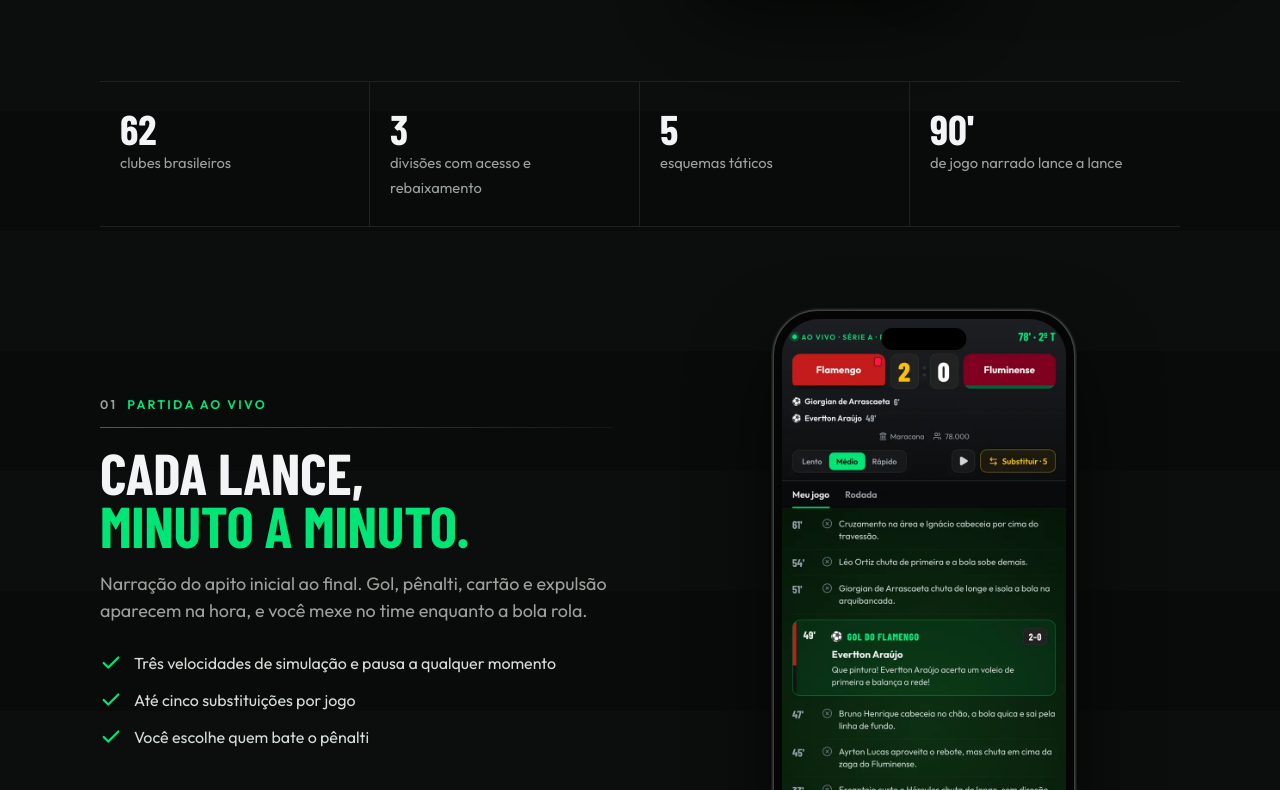
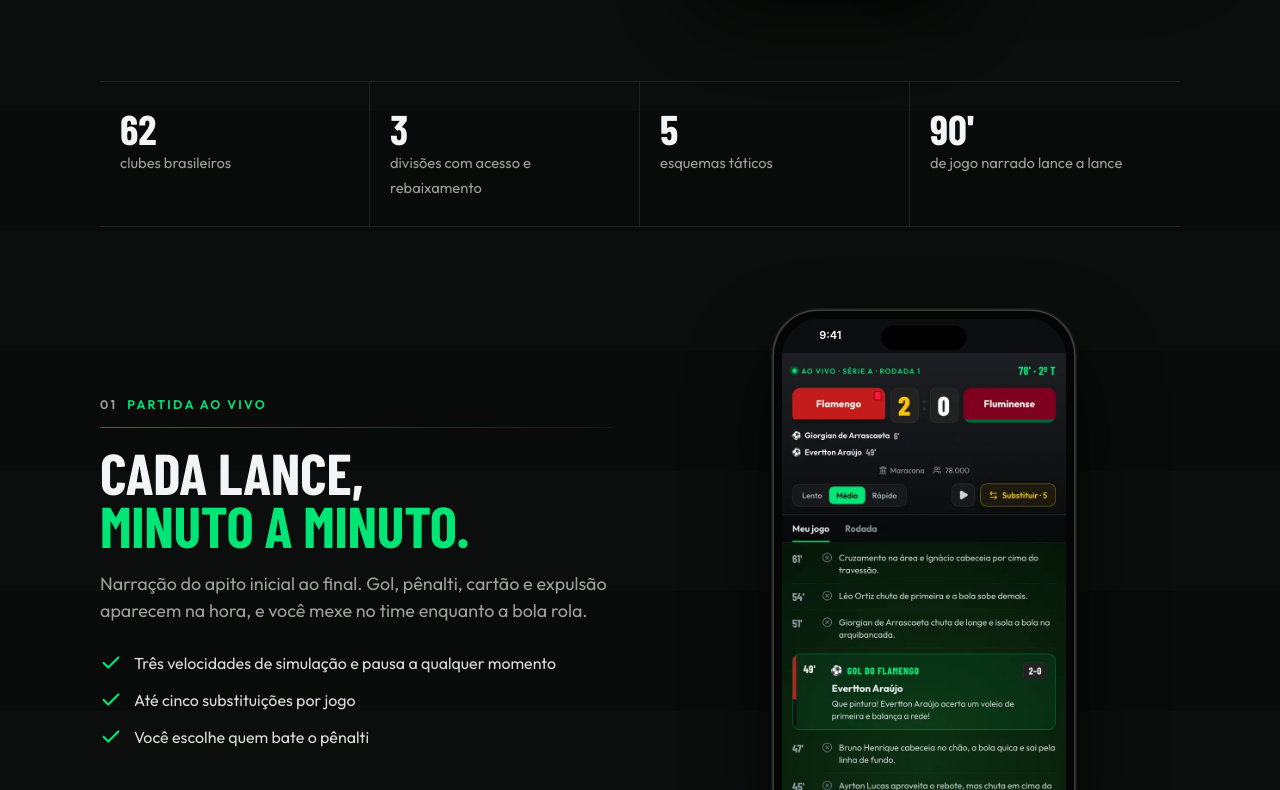
Before and after one commit to diogosanderc/golacomanager, a plain HTML site: page index.html in a window 1280 px wide. Shown: the part 729-1519 px from the top of the page. Drawn offline with nearby package versions, Linux system fonts and the light colour scheme; a web font is replaced by a local one.

Commit message:
Site: barra de status nos celulares, a ilha nao cobre mais o placar
Co-Authored-By: Claude Opus 5.5 <noreply@anthropic.com>
Claude-Session: https://claude.ai/code/session_01U1FBk5zST6cQaqJPta6eqG

```diff
--- a/index.html
+++ b/index.html
@@ -84,7 +84,10 @@
   /* Phone mockup: same frame as the App Store slides */
   .phone { border-radius: 44px; background: #050505; padding: 8px; box-shadow: 0 0 0 1.5px #3b403d, 0 0 0 3px #161917, 0 40px 80px rgba(0,0,0,.65); }
   .phone .screen { position: relative; border-radius: 37px; overflow: hidden; background: #0c0d0e; aspect-ratio: 660 / 1300; }
-  .phone .screen::before { content: ''; position: absolute; top: 9px; left: 50%; transform: translateX(-50%); width: 30%; height: 22px; border-radius: 99px; background: #000; z-index: 1; }
+  /* Status bar strip on top of the screenshot, so the Dynamic Island sits on it and not on the app. */
+  .phone .screen { padding-top: 12%; }
+  .phone .screen::before { content: ''; position: absolute; top: 0; left: 50%; transform: translate(-50%, 28%); width: 30%; aspect-ratio: 3.5; border-radius: 99px; background: #000; z-index: 1; }
+  .phone .screen::after { content: '9:41'; position: absolute; top: 0; left: 0; width: 34%; aspect-ratio: 34 / 12; display: flex; align-items: center; justify-content: center; color: #fff; font: 600 11px/1 -apple-system, 'Outfit', sans-serif; }
   .phone .screen img { width: 100%; }
   .phone.end .screen img { position: absolute; bottom: 0; }
 
@@ -123,7 +126,6 @@
   .gallery figure { margin: 0; }
   .gallery .phone { border-radius: 32px; padding: 6px; }
   .gallery .phone .screen { border-radius: 27px; aspect-ratio: 660 / 1250; }
-  .gallery .phone .screen::before { height: 16px; top: 7px; }
   .gallery figcaption { margin-top: 14px; font-family: var(--display); font-weight: 700; font-size: 1.15rem; text-transform: uppercase; text-align: center; }
 
   /* Premium */
```
